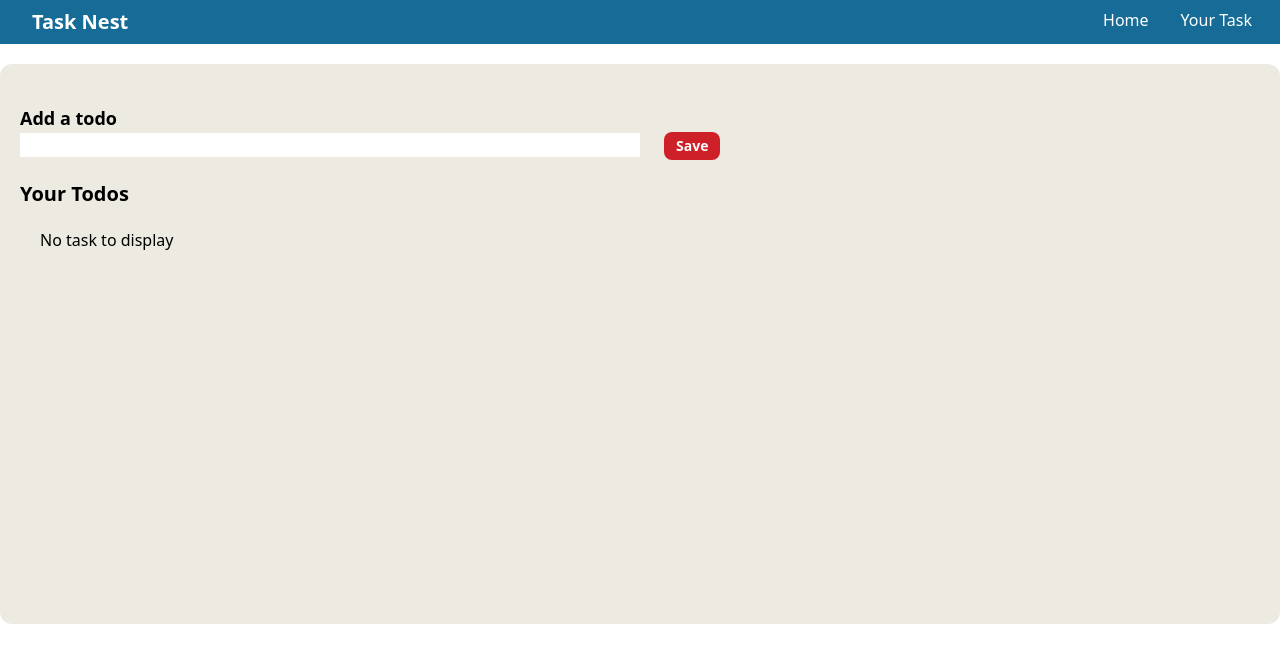
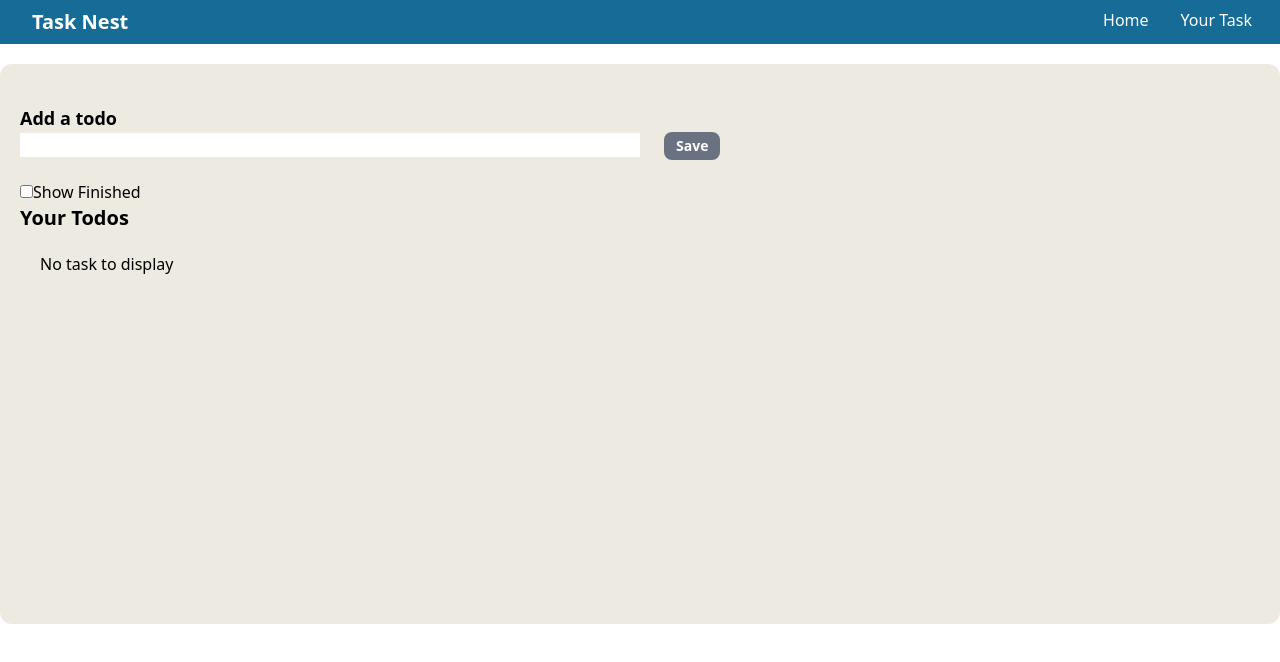
Before and after one commit to s-afrid/Todo-List-React-App, a React (Vite) app: page / in a window 1280 px wide. Shown: the top 662 px of the page. Built offline with nearby package versions, Linux system fonts and the light colour scheme.

Commit message:
show finished separatley

```diff
--- a/src/App.jsx
+++ b/src/App.jsx
@@ -7,6 +7,7 @@ import { v4 as uuidv4 } from 'uuid';
 function App() {
   const [todo, settodo] = useState("")
   const [todos, settodos] = useState([])
+  const [showFinished, setshowFinished] = useState(false)
 
   useEffect(() => {
     let todoString = localStorage.getItem("todos")
@@ -19,6 +20,10 @@ function App() {
   const saveToLs = () => {
     localStorage.setItem("todos",JSON.stringify(todos))
   }
+  const toggleFinished = (e) => {
+    setshowFinished(!showFinished)
+  }
+
 
   const handleEdit = (e, id)=>{
     let t = todos.filter(i=>i.id===id)
@@ -44,6 +49,7 @@ function App() {
     settodos([...todos, {id: uuidv4(),todo, isCompleted: false}])
     settodo("")
     saveToLs()
+    saveToLs()
   }
 
   const handleCheckBox = (e) => {
@@ -67,8 +73,10 @@ function App() {
         <div className="addTodo my-5">
           <h2 className='text-lg font-bold'>Add a todo</h2>
           <input onChange={handleChange} value={todo} type="text" className='w-1/2 bg-white'/>
-        <button onClick={handleAdd} className='bg-[#cd2028] md:hover:bg-[#eb404e] active:bg-green-700 p-3 py-1 rounded-lg text-white transition-all duration-200 mx-6 text-sm font-bold'>Save</button>
+        <button onClick={handleAdd} disabled={todo.length<=3} className='bg-[#cd2028] md:hover:bg-[#eb404e] active:bg-green-700 p-3 py-1 rounded-lg text-white transition-all duration-200 mx-6 text-sm font-bold disabled:bg-gray-500'>Save</button>
         </div>
+
+          <input onChange={toggleFinished} type="checkbox" checked={showFinished} name="" id="" />Show Finished
 
           <h1 className='text-xl font-bold'>Your Todos</h1>
 
@@ -76,9 +84,9 @@ function App() {
             {todos.length == 0 && <div className='m-5'>No task to display</div>}
             {todos.map(item=>{
               return (
-               <div key={item.id} className="todo flex w-1/2 justify-between my-3">
+               (showFinished || !item.isCompleted) && <div key={item.id} className="todo flex w-1/2 justify-between my-3">
                 <div className='flex gap-5 items-center'>
-                <input onChange={handleCheckBox} type="checkbox" value={todo.isCompleted} name={item.id} id="" />
+                <input onChange={handleCheckBox} type="checkbox" checked={todo.isCompleted} name={item.id} id="" />
               <div className={item.isCompleted?"line-through":""}>
                 {item.todo}
                 </div>
```
